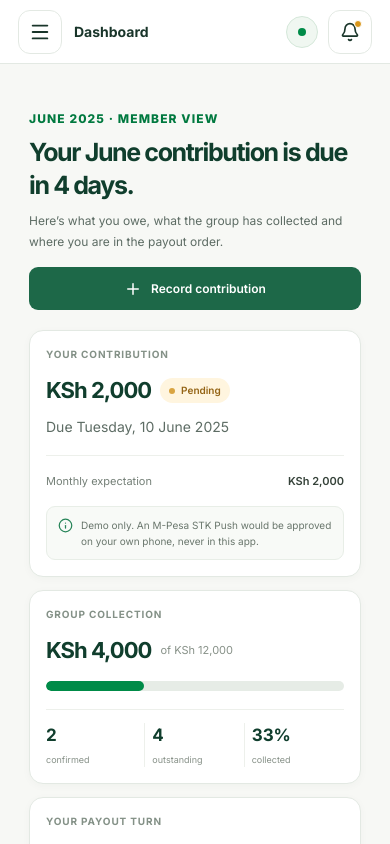
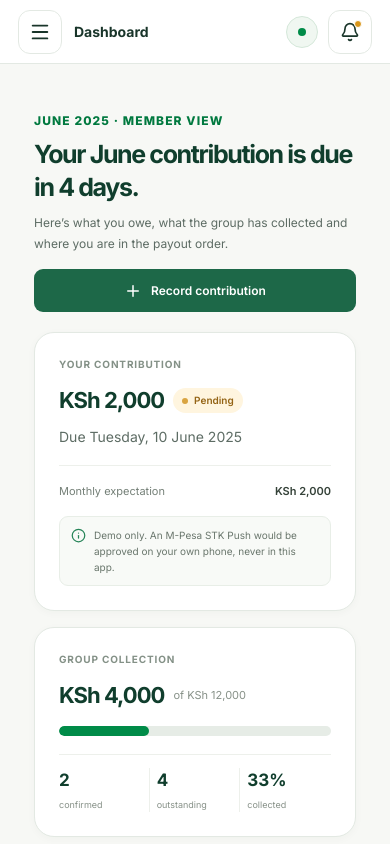
Before and after one commit to codedbylynn/Chama-Website, a React (Vite) app: page /app/dashboard in a window 390 px wide. Shown: the top 844 px of the page. Built offline with nearby package versions, Linux system fonts and the light colour scheme.

Commit message:
Made updates in the display of the member dashboard

```diff
--- a/src/Pages/MemberDashboard.css
+++ b/src/Pages/MemberDashboard.css
@@ -316,9 +316,9 @@ a:focus-visible {
 
 .member-dashboard {
   width: 100%;
-  max-width: 1600px;
+  max-width:none;
   margin: 0 auto;
-  padding: 30px 32px 24px;
+  padding: 30px 32px ;
   box-sizing: border-box;
 }
 
@@ -329,7 +329,7 @@ a:focus-visible {
   align-items: center;
   justify-content: space-between;
   gap: 24px;
-  margin-bottom: 25px;
+  margin-bottom: 40px;
 }
 
 .eyebrow {
@@ -428,9 +428,10 @@ a:focus-visible {
 
 .summary-grid {
   display: grid;
-  grid-template-columns: 1fr 1.2fr 0.82fr;
-  gap: 18px;
-  margin-bottom: 22px;
+  grid-template-columns: 1fr 1.2fr 0.85fr;
+  gap: 24px;
+  width: 100%;
+  align-items: stretch;
 }
 
 .amount-line,
@@ -930,8 +931,13 @@ a:focus-visible {
   }
 
   .dashboard-card {
-    padding: 19px;
-    border-radius: 14px;
+    width: 100%;
+    min-width: 0;
+    min-height: 380px;
+    padding: 32px;
+    box-sizing: border-box;
+    border-radius: 24px;
+
   }
 
   .dashboard-lower-grid {
@@ -1030,3 +1036,35 @@ a:focus-visible {
     animation-iteration-count: 1 ;
   }
 }
+@media (max-width: 1150px) {
+  .member-dashboard {
+    padding: 28px 24px;
+  }
+
+  .summary-grid {
+    grid-template-columns: repeat(2, minmax(0, 1fr));
+    gap: 20px;
+  }
+
+  .dashboard-card {
+    padding: 26px;
+    min-height: 320px;
+  }
+}
+
+@media (max-width: 700px) {
+  .member-dashboard {
+    padding: 24px 16px;
+  }
+
+  .summary-grid {
+    grid-template-columns: 1fr;
+    gap: 16px;
+  }
+
+  .dashboard-card {
+    min-height: auto;
+    padding: 24px;
+    border-radius: 20px;
+  }
+}
```
